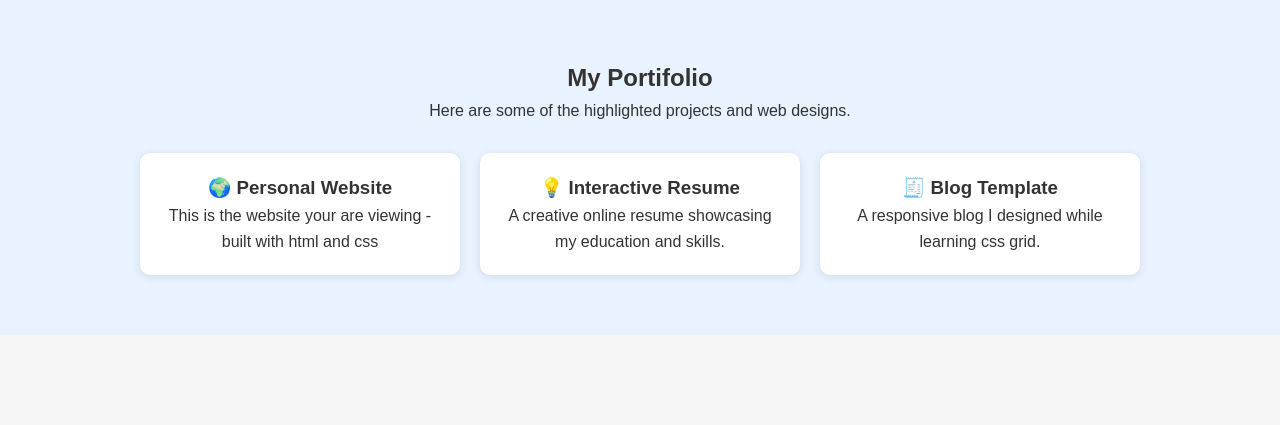
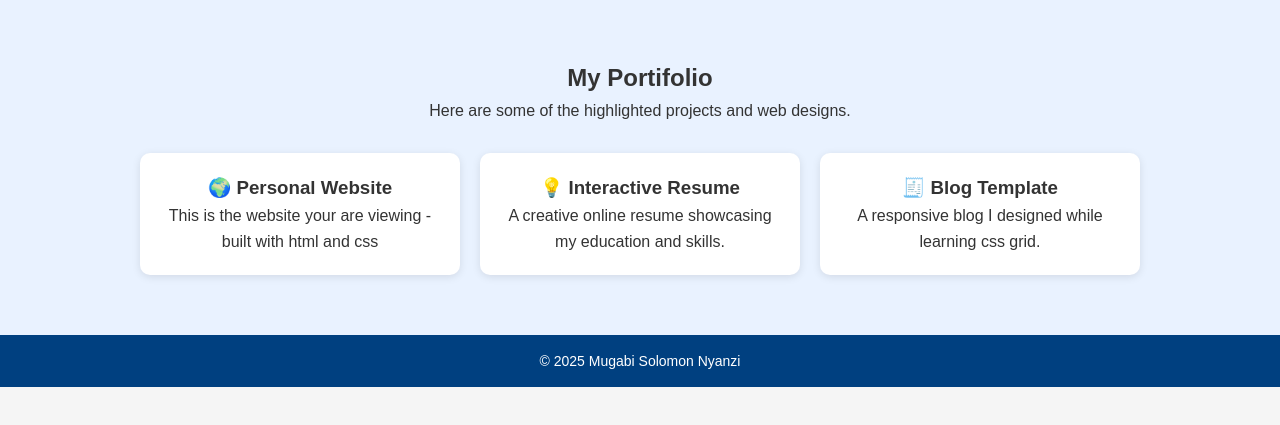
Before and after one commit to solomonnyanzi63/My_Personal_Website, a plain HTML site: page portifolio.html in a window 1280 px wide. Shown: the part 69-494 px from the top of the page. Drawn offline with Linux system fonts and the light colour scheme.

Commit message:
Update portifolio.html

```diff
--- a/portifolio.html
+++ b/portifolio.html
@@ -41,6 +41,9 @@
         </div>
     </section>
         <!--footer area-->
+        <footer>
+            <p>© 2025 Mugabi Solomon Nyanzi</p>
+        </footer>
 
 </body>
 </html>
```
